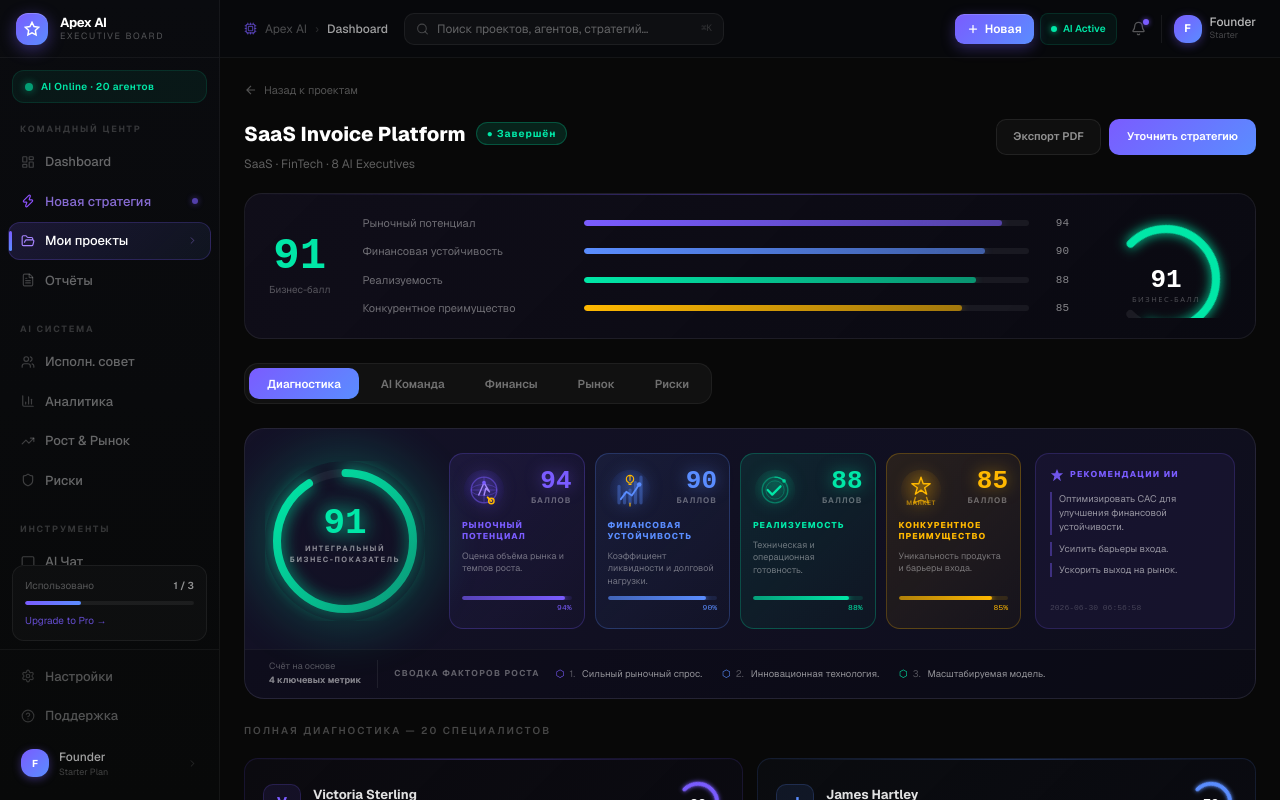
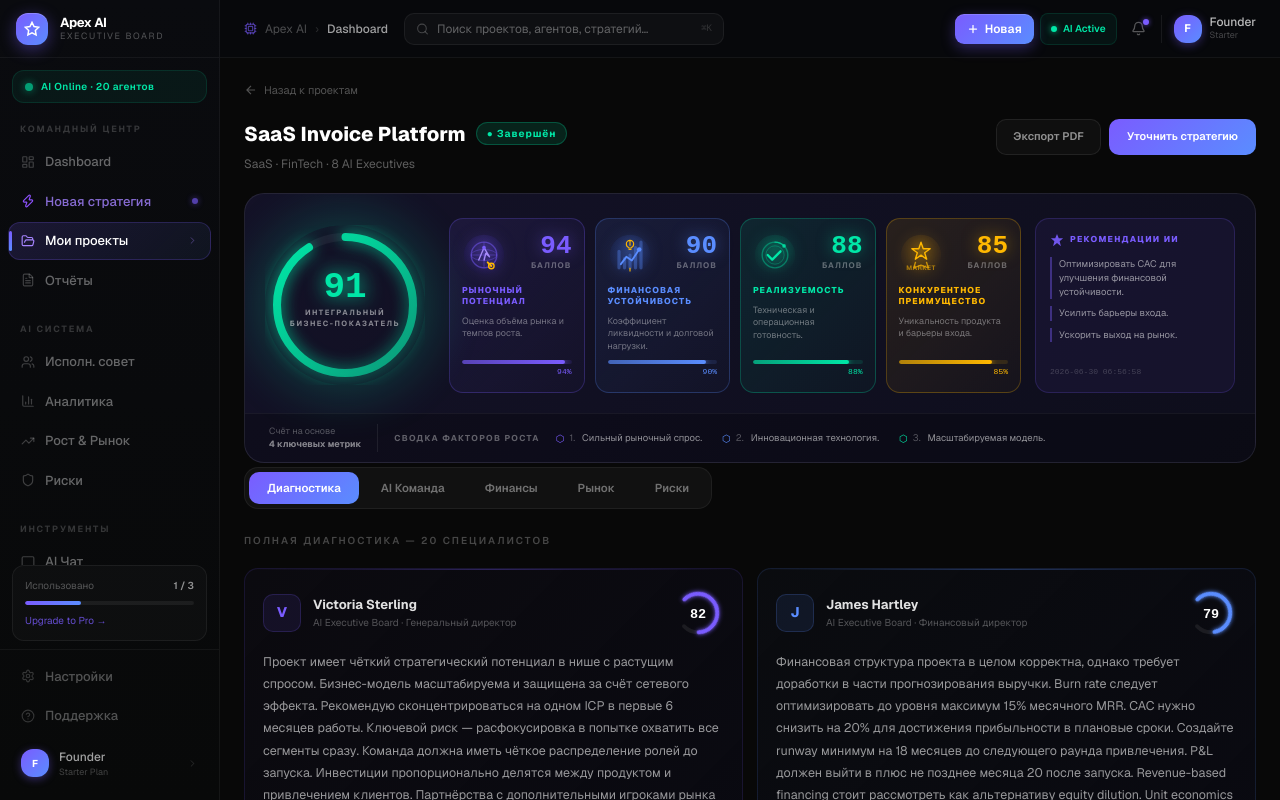
Before and after one commit to n921010977-cmd/Apex-ai, a Next.js app: page /dashboard/projects/2 in a window 1280 px wide. Built offline with nearby package versions, Linux system fonts and the light colour scheme.

Commit message:
refactor: move ScoreBanner above tabs, remove old score panel
Co-Authored-By: Claude Sonnet 4.6 <noreply@anthropic.com>
Claude-Session: https://claude.ai/code/session_01ReN7ZQeZawiMC1MzuRaagX

```diff
--- a/src/app/dashboard/projects/[id]/page.tsx
+++ b/src/app/dashboard/projects/[id]/page.tsx
@@ -969,9 +969,6 @@ function DiagnosticsTab({ project, aiResults }: { project: ProjectData; aiResult
 
   return (
     <div style={{ display: "flex", flexDirection: "column", gap: 20 }}>
-      {/* Score banner */}
-      <ScoreBanner project={project} aiResults={aiResults} />
-
       {/* 20 agents grid */}
       <div style={{ fontSize: 10, fontWeight: 600, color: "rgba(255,255,255,0.25)", textTransform: "uppercase", letterSpacing: "0.2em" }}>
         Полная диагностика — {agents.length} специалистов
@@ -1799,29 +1796,8 @@ export default function ProjectPage() {
         </div>
       </div>
 
-      {/* Score panel */}
-      <div style={{
-        background: headerBg, border: "1px solid rgba(255,255,255,0.07)", borderRadius: 18, padding: "20px 24px",
-        display: "flex", alignItems: "center", gap: 32, flexWrap: "wrap", marginBottom: 24, position: "relative", overflow: "hidden",
-      }}>
-        <div style={{ position: "absolute", inset: "0 0 auto", height: 1, background: "linear-gradient(90deg,transparent,rgba(122,92,255,0.4),transparent)" }} />
-        <div style={{ textAlign: "center" }}>
-          <div style={{ fontSize: 44, fontWeight: 800, color: scoreColor, fontFamily: "monospace", lineHeight: 1 }}>{project.score}</div>
-          <div style={{ fontSize: 10, color: "rgba(255,255,255,0.3)", marginTop: 4 }}>Бизнес-балл</div>
-        </div>
-        <div style={{ flex: 1, minWidth: 280, display: "flex", flexDirection: "column", gap: 12 }}>
-          {project.scores.map((item, i) => (
-            <div key={item.label} style={{ display: "flex", alignItems: "center", gap: 12 }}>
-              <span style={{ fontSize: 11, color: "rgba(255,255,255,0.4)", width: 210, flexShrink: 0 }}>{item.label}</span>
-              <div style={{ flex: 1 }}>
-                <AnimatedBar value={item.value} color={["#7A5CFF","#5A8DFF","#00E7A7","#FFB800"][i]} delay={i * 80} />
-              </div>
-              <span style={{ fontSize: 11, color: "rgba(255,255,255,0.5)", fontFamily: "monospace", width: 28, textAlign: "right", flexShrink: 0 }}>{item.value}</span>
-            </div>
-          ))}
-        </div>
-        <ScoreGauge score={project.score} />
-      </div>
+      {/* Score banner */}
+      <ScoreBanner project={project} aiResults={aiResults} />
 
       {/* Tabs */}
       <div style={{ display: "flex", gap: 4, padding: 4, background: "rgba(255,255,255,0.04)", borderRadius: 14, border: "1px solid rgba(255,255,255,0.06)", width: "fit-content", marginBottom: 24 }}>
```
